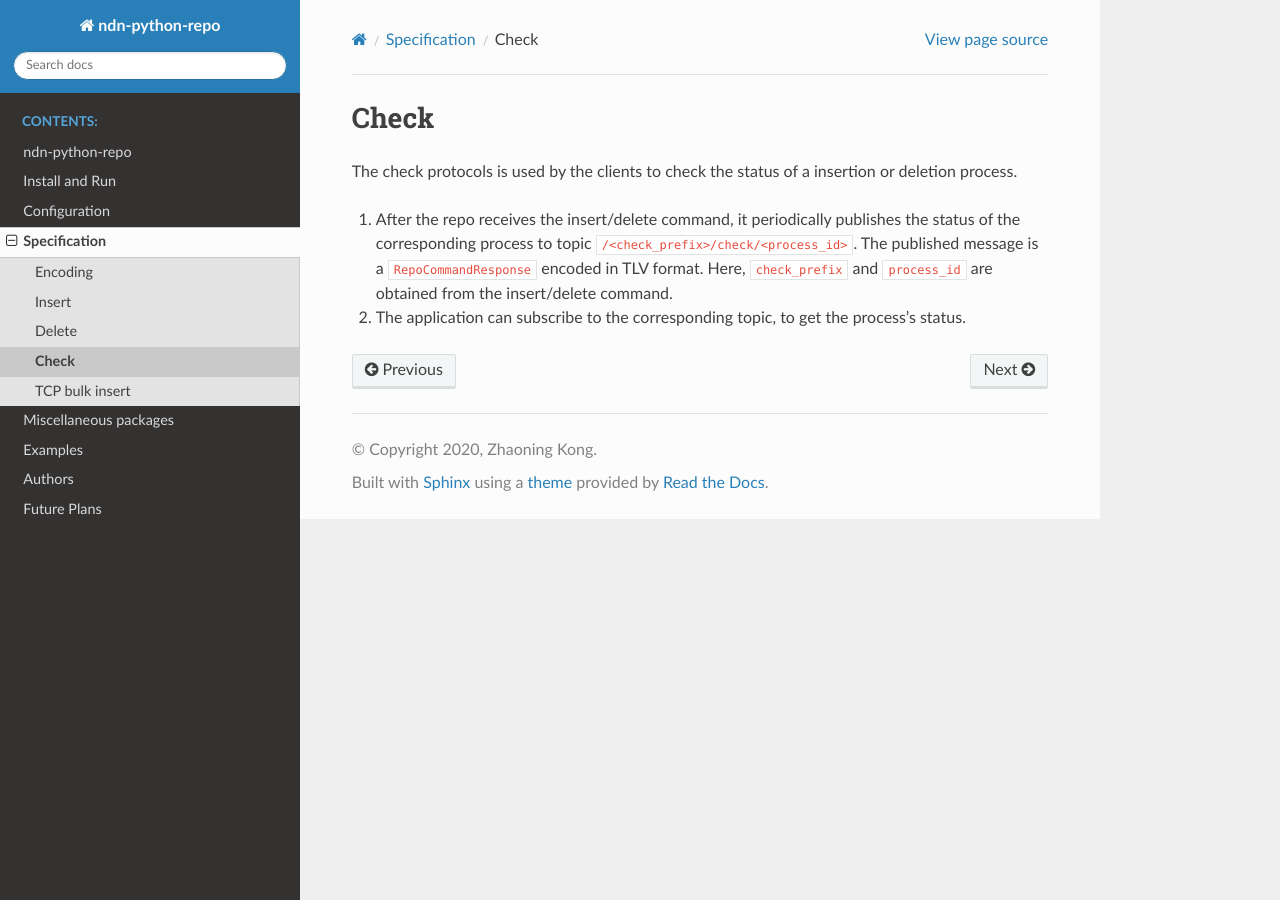
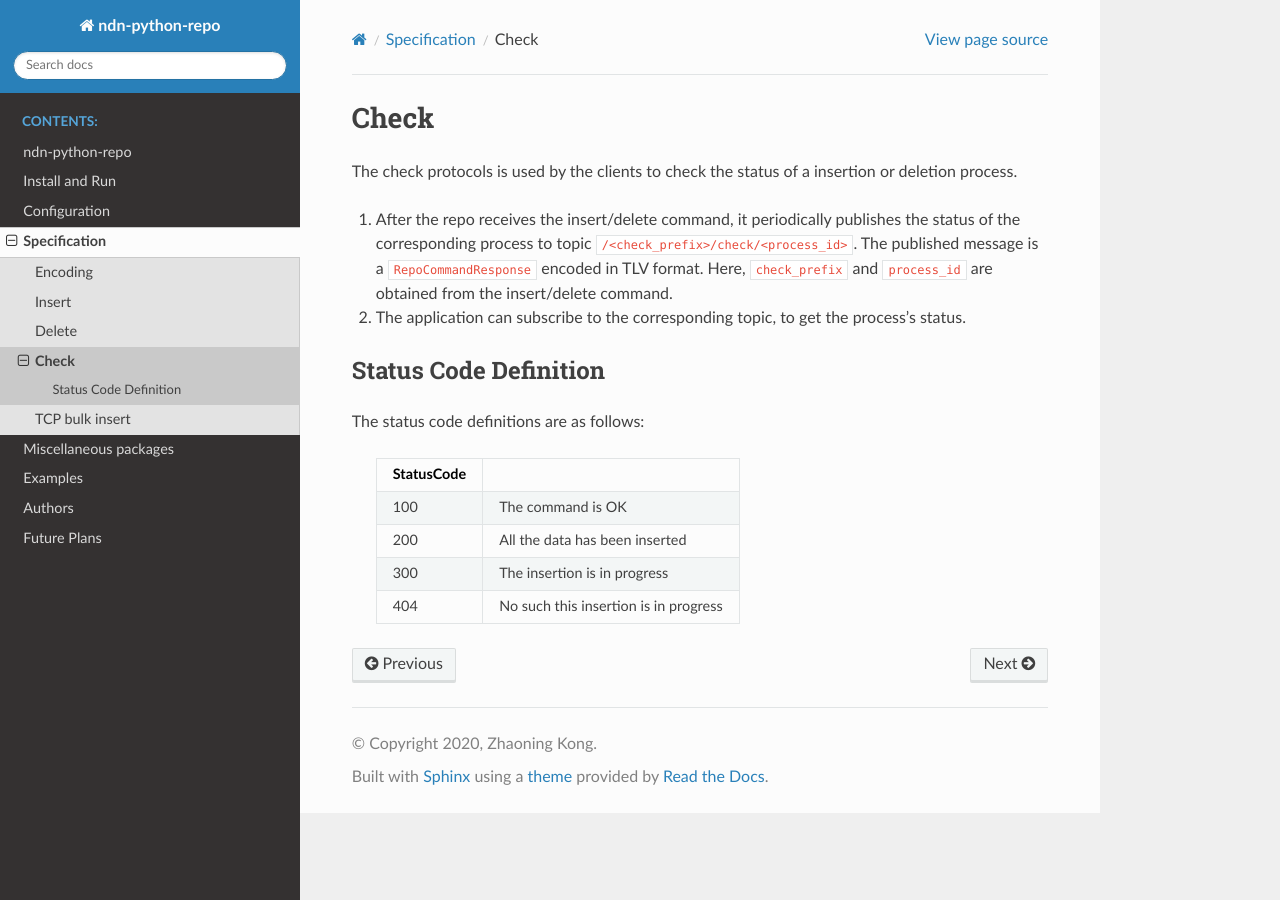
Before and after one commit to UCLA-IRL/ndn-python-repo, a Sphinx documentation site: the page built from docs/src/specification/check.rst, in a window 1280 px wide. Built offline with Sphinx 7.4.7 and the Read the Docs theme 2.0.0, drawn with Linux system fonts in a browser that asks for light colours.

Commit message:
docs: add status code definition, addressing issue #47

```diff
--- a/docs/src/specification/check.rst
+++ b/docs/src/specification/check.rst
@@ -9,3 +9,20 @@ insertion or deletion process.
 1. After the repo receives the insert/delete command, it periodically publishes the status of the corresponding process to topic ``/<check_prefix>/check/<process_id>``. The published message is a ``RepoCommandResponse`` encoded in TLV format. Here, ``check_prefix`` and ``process_id`` are obtained from the insert/delete command.
 
 2. The application can subscribe to the corresponding topic, to get the process's status.
+
+Status Code Definition
+----------------------
+
+The status code definitions are as follows:
+
+    +----------------------+------------------------------------------------------------+
+    | StatusCode           |                                                            |
+    +======================+============================================================+
+    | 100                  | The command is OK                                          |
+    +----------------------+------------------------------------------------------------+
+    | 200                  | All the data has been inserted                             |
+    +----------------------+------------------------------------------------------------+
+    | 300                  | The insertion is in progress                               |
+    +----------------------+------------------------------------------------------------+
+    | 404                  | No such this insertion is in progress                      |
+    +----------------------+------------------------------------------------------------+
```
